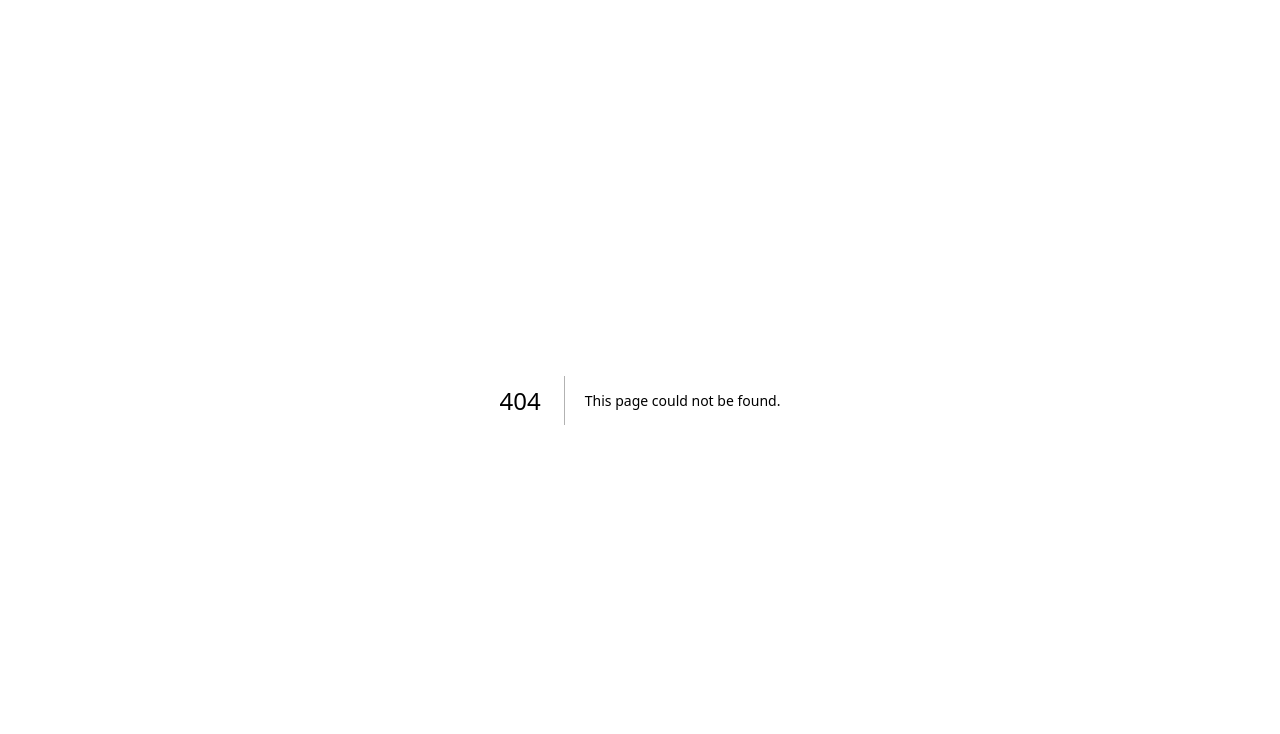
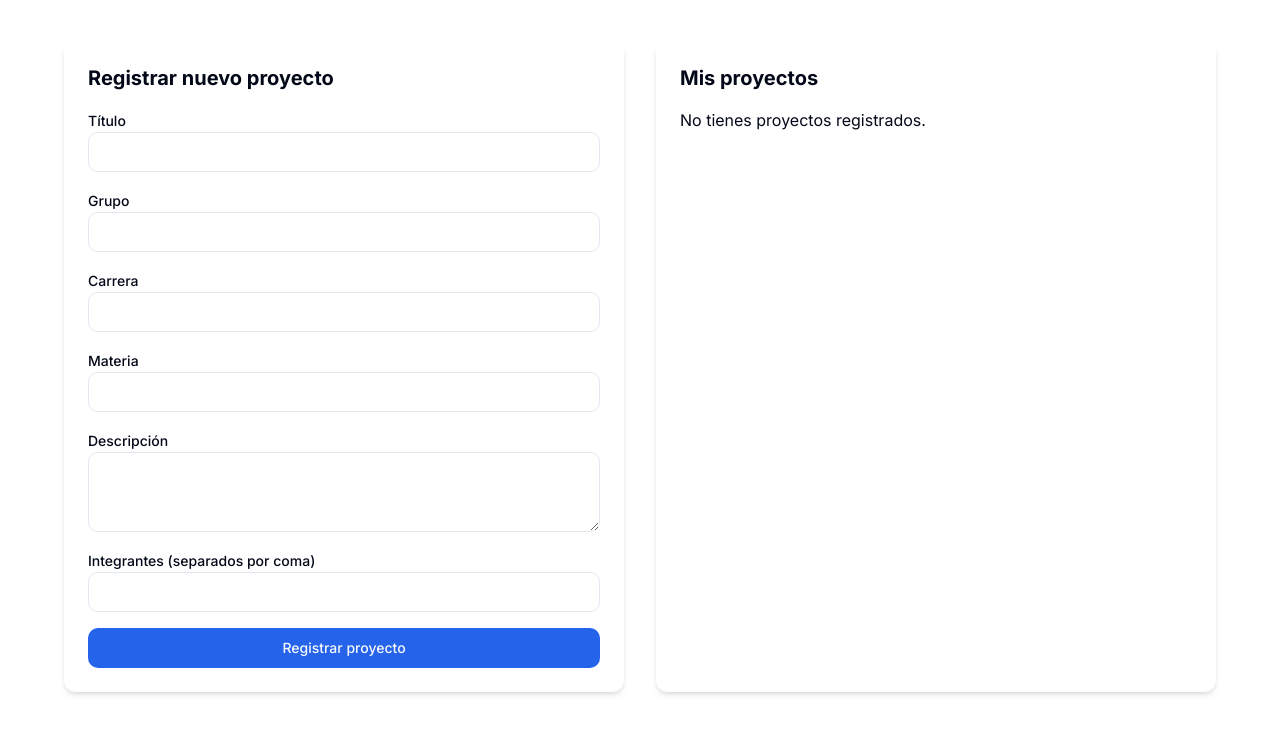
Before and after one commit to EmiArzSal/ExpoCONFIG2025, a Next.js app in the folder frontend/: page /dashboard/profesor/proyectos in a window 1280 px wide. Before the commit this address had no page. Shown: the top 734 px of the page. Built offline with nearby package versions, Linux system fonts and the light colour scheme.

Commit message:
Modulo Proyectos en Dashboard de profesor

```diff
--- /dev/null
+++ b/frontend/app/dashboard/profesor/proyectos/page.tsx
@@ -0,0 +1,199 @@
+'use client'
+
+import { useEffect, useState } from 'react'
+import { useRouter } from 'next/navigation'
+import { toast } from 'sonner'
+import { Input } from '@/components/ui/input'
+import { Button } from '@/components/ui/button'
+import { Textarea } from '@/components/ui/textarea'
+import { Label } from '@/components/ui/label'
+import { Card, CardContent } from '@/components/ui/card'
+
+interface Project {
+  id: string
+  title: string
+  description: string
+  group: string
+  career: string
+  subject: string
+  integrantes: string[]
+  status: string
+}
+
+export default function AgregarProyecto() {
+  const router = useRouter()
+
+  const [form, setForm] = useState({
+    title: '',
+    group: '',
+    description: '',
+    career: '',
+    subject: '',
+    integrantes: ''
+  })
+
+  const [projects, setProjects] = useState<Project[]>([])
+  const [professorName, setProfessorName] = useState('')
+  const [isSubmitting, setIsSubmitting] = useState(false)
+  const [loading, setLoading] = useState(true)
+
+  useEffect(() => {
+    const fetchUserAndProjects = async () => {
+      try {
+        const token = localStorage.getItem('token')
+        if (!token) throw new Error('No hay token. Inicia sesión.')
+
+        const res = await fetch('http://localhost:8080/api/auth/user', {
+          headers: {
+            Authorization: `Bearer ${token}`,
+            'Content-Type': 'application/json',
+          },
+        })
+
+        const userData = await res.json()
+        if (!res.ok) throw new Error(userData.message || 'Error al obtener usuario')
+        const nombre = userData.nombreCompleto || userData.data?.nombreCompleto
+        setProfessorName(nombre)
+
+        const projectsRes = await fetch('http://localhost:8080/api/projects/my-projects', {
+          headers: {
+            Authorization: `Bearer ${token}`,
+            'Content-Type': 'application/json',
+          },
+        })
+
+        const projectsData = await projectsRes.json()
+        if (!projectsRes.ok) throw new Error(projectsData.message || 'Error al cargar proyectos')
+        setProjects(projectsData.data || [])
+      } catch (error: any) {
+        toast.error(error.message)
+      } finally {
+        setLoading(false)
+      }
+    }
+
+    fetchUserAndProjects()
+  }, [])
+
+  const handleChange = (e: React.ChangeEvent<HTMLInputElement | HTMLTextAreaElement>) => {
+    setForm({ ...form, [e.target.name]: e.target.value })
+  }
+
+  const handleSubmit = async (e: React.FormEvent) => {
+    e.preventDefault()
+    setIsSubmitting(true)
+    const token = localStorage.getItem('token')
+
+    try {
+      const res = await fetch('http://localhost:8080/api/projects', {
+        method: 'POST',
+        headers: {
+          Authorization: `Bearer ${token}`,
+          'Content-Type': 'application/json',
+        },
+        body: JSON.stringify({
+          ...form,
+          integrantes: form.integrantes.split(',').map(i => i.trim()),
+          professorName,
+        }),
+      })
+
+      const data = await res.json()
+      if (!res.ok) throw new Error(data.message || 'Error al registrar proyecto')
+
+      toast.success('Proyecto registrado correctamente')
+      setForm({ title: '', group: '', description: '', career: '', subject: '', integrantes: '' })
+      setProjects(prev => [data.data, ...prev])
+    } catch (error: any) {
+      toast.error(error.message)
+    } finally {
+      setIsSubmitting(false)
+    }
+  }
+
+  return (
+    <div className="max-w-6xl mx-auto mt-10 grid grid-cols-1 md:grid-cols-2 gap-8">
+      {/* Formulario */}
+      <div className="bg-white p-6 rounded-xl shadow-md">
+        <h2 className="text-xl font-bold mb-4">Registrar nuevo proyecto</h2>
+        <form onSubmit={handleSubmit} className="space-y-4">
+          {['title', 'group', 'career', 'subject'].map((field) => (
+            <div key={field}>
+              <Label htmlFor={field}>
+                {field === 'title' ? 'Título' :
+                 field === 'group' ? 'Grupo' :
+                 field === 'career' ? 'Carrera' :
+                 field === 'subject' ? 'Materia' : field}
+              </Label>
+              <Input
+                id={field}
+                name={field}
+                value={(form as any)[field]}
+                onChange={handleChange}
+                required
+              />
+            </div>
+          ))}
+
+          <div>
+            <Label htmlFor="description">Descripción</Label>
+            <Textarea
+              id="description"
+              name="description"
+              value={form.description}
+              onChange={handleChange}
+              required
+            />
+          </div>
+
+          <div>
+            <Label htmlFor="integrantes">Integrantes (separados por coma)</Label>
+            <Input
+              id="integrantes"
+              name="integrantes"
+              value={form.integrantes}
+              onChange={handleChange}
+              required
+            />
+          </div>
+
+          <Button type="submit" disabled={isSubmitting} className="w-full">
+            {isSubmitting ? 'Registrando...' : 'Registrar proyecto'}
+          </Button>
+        </form>
+      </div>
+
+      {/* Lista de proyectos */}
+      <div className="bg-white p-6 rounded-xl shadow-md">
+        <h2 className="text-xl font-bold mb-4">Mis proyectos</h2>
+        {loading ? (
+          <p>Cargando proyectos...</p>
+        ) : projects.length === 0 ? (
+          <p>No tienes proyectos registrados.</p>
+        ) : (
+          <div className="space-y-4">
+            {projects.map((p) => (
+              <Card key={p.id}>
+                <CardContent className="p-4 space-y-2">
+                  <h3 className="text-lg font-semibold">{p.title}</h3>
+                  <p className="text-sm text-gray-600">Grupo: <strong>{p.group}</strong></p>
+                  <p className="text-sm text-gray-600">Carrera: {p.career}</p>
+                  <p className="text-sm text-gray-600">Materia: {p.subject}</p>
+                  <p className="text-sm text-gray-600">Estado: <span className="capitalize">{p.status || 'pendiente'}</span></p>
+                  <p className="text-sm">Descripción:</p>
+                  <p className="text-sm text-gray-800 bg-gray-100 rounded p-2">{p.description}</p>
+                  <p className="text-sm">Integrantes:</p>
+                  <ul className="list-disc list-inside text-sm text-gray-700">
+                    {p.integrantes.map((nombre, index) => (
+                      <li key={index}>{nombre}</li>
+                    ))}
+                  </ul>
+                </CardContent>
+              </Card>
+            ))}
+          </div>
+        )}
+      </div>
+    </div>
+  )
+}
```
Also changed, not shown: 1 other file (tests, documents, lock files or other folders).
